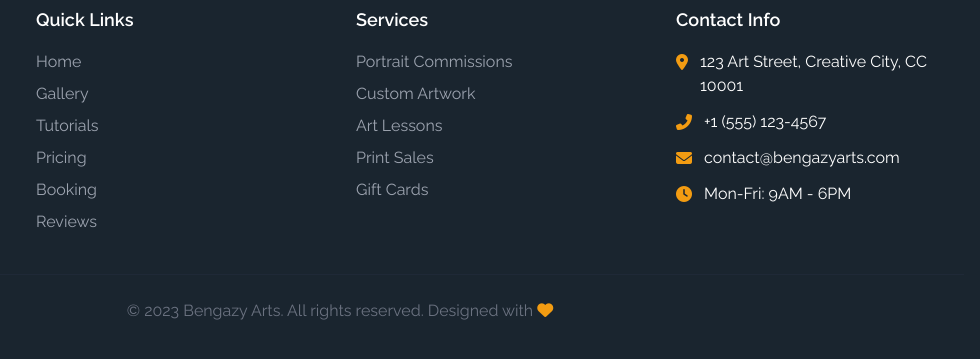
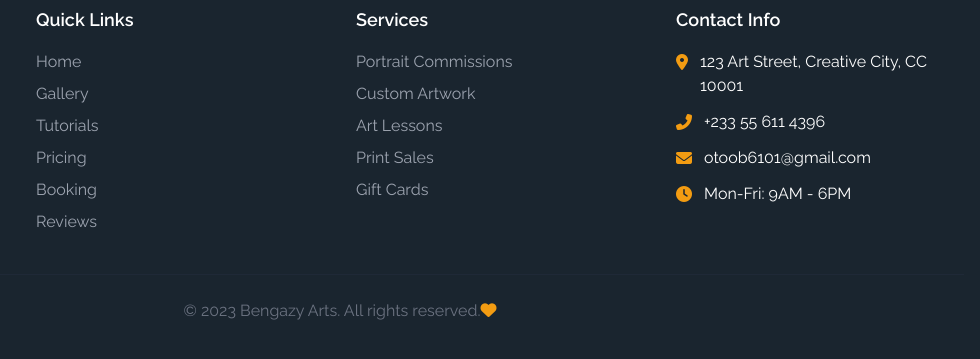
Before and after one commit to LeGrand-Jnr/Ben, a plain HTML site: page pricing-booking.html in a window 1280 px wide. Shown: the part 2186-2545 px from the top of the page, 300-1280 px from the left. Drawn offline with nearby package versions, Linux system fonts and the light colour scheme.

Commit message:
Commiting pricing booking page

```diff
--- a/pricing-booking.html
+++ b/pricing-booking.html
@@ -304,11 +304,11 @@
                         </li>
                         <li class="flex items-center">
                             <i class="fas fa-phone-alt text-accent mr-3"></i>
-                            <span>+1 (555) 123-4567</span>
+                            <span>+233 55 611 4396</span>
                         </li>
                         <li class="flex items-center">
                             <i class="fas fa-envelope text-accent mr-3"></i>
-                            <span>contact@bengazyarts.com</span>
+                            <span>otoob6101@gmail.com</span>
                         </li>
                         <li class="flex items-center">
                             <i class="fas fa-clock text-accent mr-3"></i>
@@ -319,7 +319,7 @@
             </div>
 
             <div class="border-t border-gray-800 mt-10 pt-6 text-center text-gray-500">
-                <p>&copy; 2023 Bengazy Arts. All rights reserved. Designed with <i class="fas fa-heart text-accent"></i></p>
+                <p>&copy; 2023 Bengazy Arts. All rights reserved.<i class="fas fa-heart text-accent"></i></p>
             </div>
         </div>
     </footer>
```
